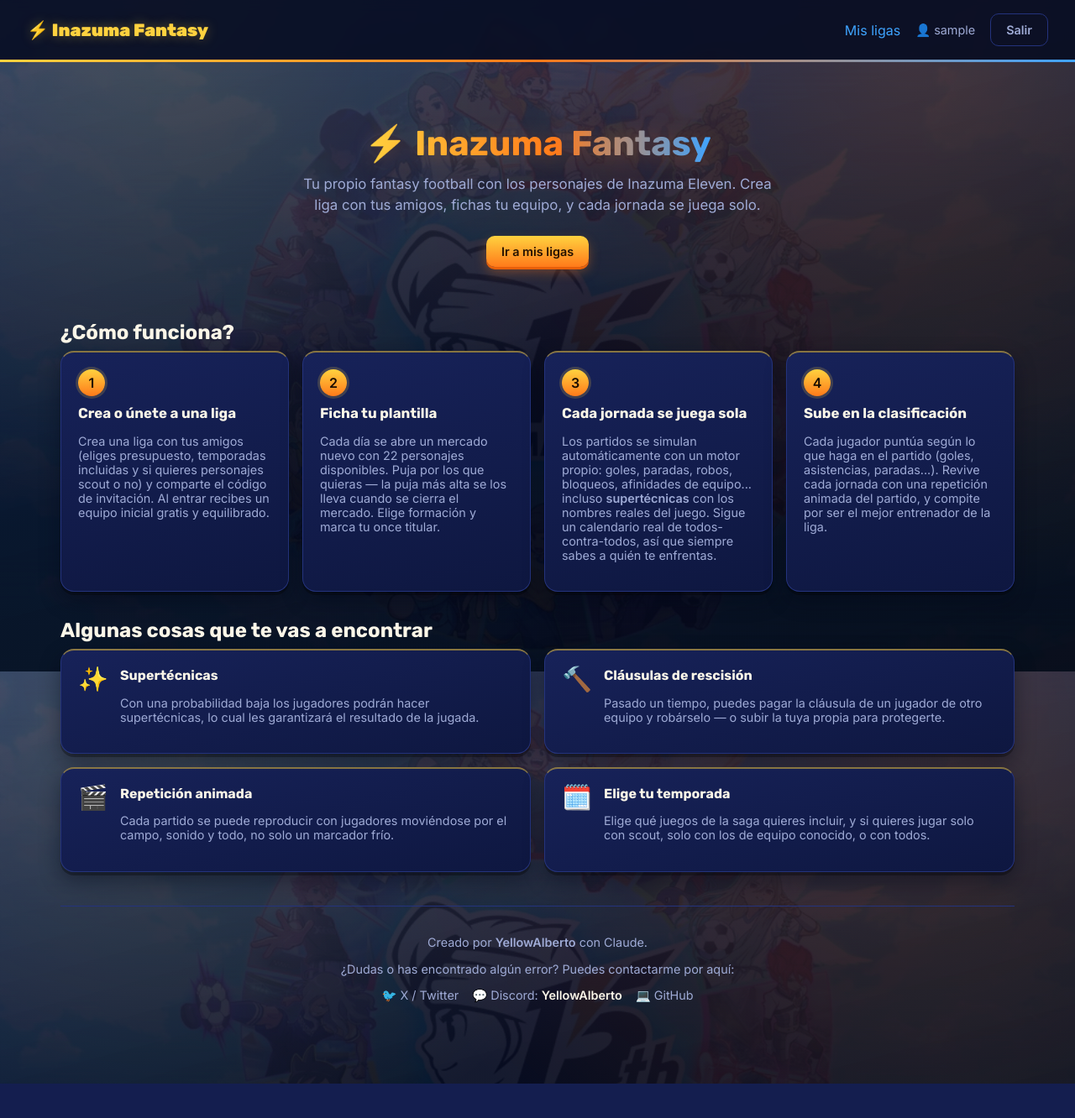
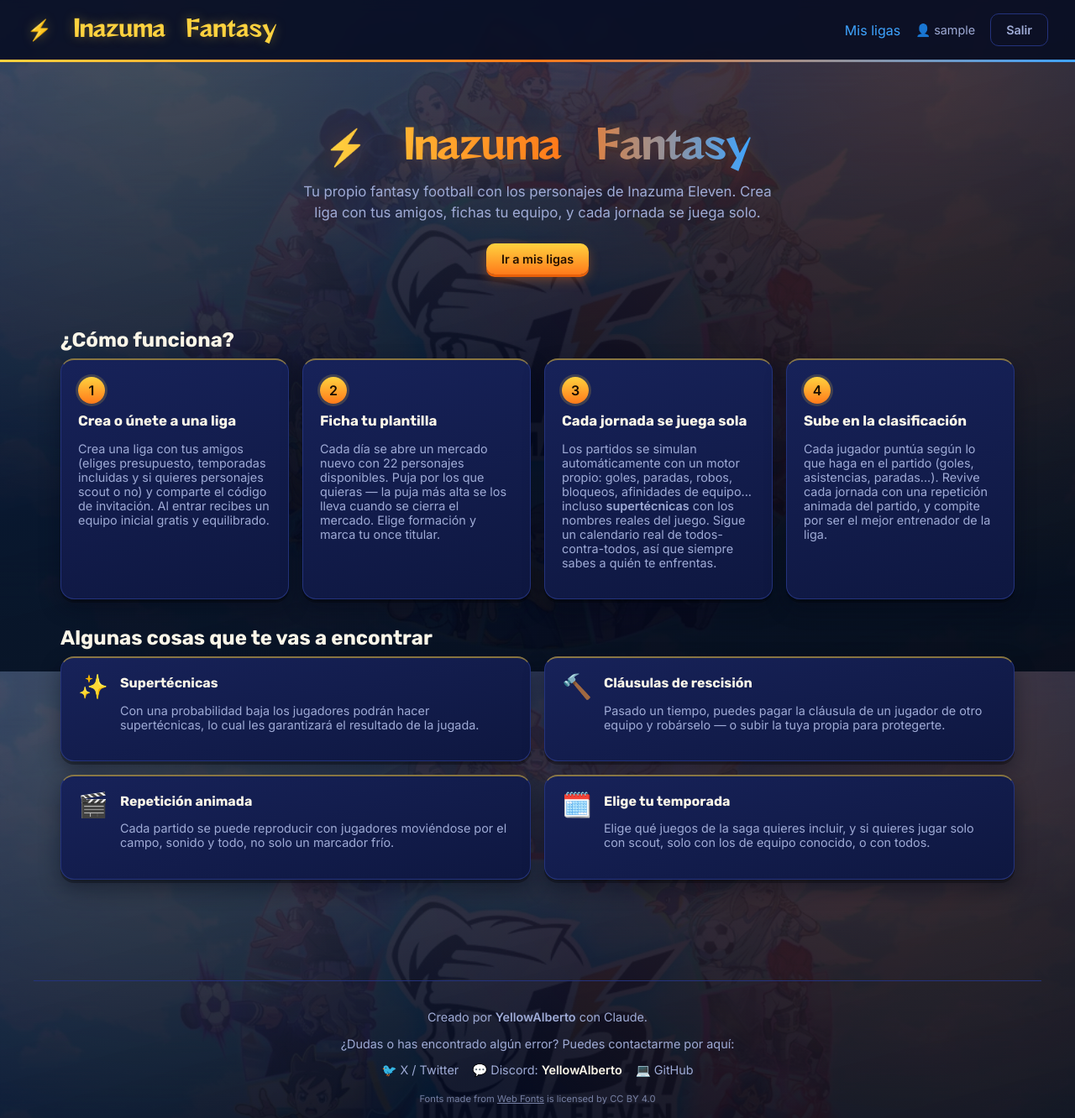
Before and after one commit to YellowAlberto/Inazuma-Fantasy, a Flask app: page / in a window 1280 px wide. Shown: the whole page at 84% size. Before the commit the page ends 1291 px from the top, so only its background shows below. Run offline with Flask 3, Linux system fonts and the light colour scheme; the visitor is signed in with stand-in values (Sample User, id 1); data comes from the database, SQL or seed files in the repository; parts of the project's set-up code (start-up, migrations or seed data) failed here and were passed over.

Commit message:
Cambios mercado

```diff
--- a/app.py
+++ b/app.py
@@ -29,6 +29,7 @@ from scoring import (
     count_missing_slots,
     formation_requirements,
     generate_balanced_roster,
+    generate_league_pool,
     generate_weekly_market,
     missing_positions_message,
     season_group_label,
@@ -408,13 +409,40 @@ def compute_match_pitch_positions(lineup_data, side):
     return positions
 
 
+def ensure_league_pool(db, league):
+    """Every league has a fixed pool of players (generated once, at creation
+    time) that its weekly market rotates through. Generates it now if it
+    doesn't exist yet (brand new league, or an older league upgraded by a
+    migration that somehow missed it) and returns the pool's player ids."""
+    pool_ids = [
+        r["player_id"]
+        for r in db.execute("SELECT player_id FROM league_player_pool WHERE league_id = ?", (league["id"],)).fetchall()
+    ]
+    if pool_ids:
+        return pool_ids
+
+    seasons = league_seasons_list(league)
+    pool_ids = generate_league_pool(db, seasons=seasons, scout_filter=league["scout_filter"])
+    for pid in pool_ids:
+        db.execute(
+            "INSERT OR IGNORE INTO league_player_pool (league_id, player_id) VALUES (?, ?)",
+            (league["id"], pid),
+        )
+    return pool_ids
+
+
 def refresh_league_market(db, league):
     """Clears and regenerates a league's weekly market, excluding anyone
-    already owned by a member, and seeds/keeps market values."""
+    already owned by a member, and seeds/keeps market values. Only ever
+    draws from the league's own fixed player pool (see ensure_league_pool),
+    so the market is a closed, rotating set rather than infinite variety."""
     db.execute("DELETE FROM league_market WHERE league_id = ?", (league["id"],))
     exclude = owned_player_ids(db, league["id"])
     seasons = league_seasons_list(league)
-    new_ids = generate_weekly_market(db, seasons=seasons, exclude_ids=exclude, scout_filter=league["scout_filter"])
+    pool_ids = ensure_league_pool(db, league)
+    new_ids = generate_weekly_market(
+        db, seasons=seasons, exclude_ids=exclude, scout_filter=league["scout_filter"], pool_ids=pool_ids
+    )
     for pid in new_ids:
         db.execute(
             "INSERT OR IGNORE INTO league_market (league_id, player_id) VALUES (?, ?)",
@@ -430,6 +458,10 @@ def refresh_league_market(db, league):
                 "INSERT INTO league_player_value (league_id, player_id, value) VALUES (?, ?, ?)",
                 (league["id"], pid, base_price),
             )
+    # Give the freshly-listed market a simulated performance right away, so
+    # players show plausible "puntos hechos" from the moment they appear
+    # instead of sitting at 0 until the league's first real jornada.
+    simulate_points_for_market_pool(db, league["id"])
 
 
 def latest_gameweek_id(db, league_id):
@@ -445,7 +477,15 @@ def latest_gameweek_id(db, league_id):
 def simulate_points_for_market_pool(db, league_id):
     """Gives every player currently sitting unclaimed in the market a
     simulated performance, so their value/"puntos hechos" keeps moving even
-    if nobody in the league owns them yet."""
+    if nobody in the league owns them yet -- and so they show a plausible
+    points total (as if they'd played some gameweek) from the moment they
+    first appear, not just after the league's first real jornada.
+
+    That running total lives in market_simulated_points, independent of the
+    real gameweeks table, since a market rotation isn't a real match day and
+    a brand new league doesn't have any gameweeks yet. When a real gameweek
+    *does* exist, the same points are also filed under it (as before) so
+    older per-gameweek views keep working."""
     gw_id = latest_gameweek_id(db, league_id)
     pool_players = rows_to_list(
         db.execute(
@@ -455,6 +495,13 @@ def simulate_points_for_market_pool(db, league_id):
     )
     for p in pool_players:
         pts = simulate_market_player_points(p)
+        db.execute(
+            """
+            INSERT INTO market_simulated_points (league_id, player_id, points) VALUES (?, ?, ?)
+            ON CONFLICT(league_id, player_id) DO UPDATE SET points = points + excluded.points
+            """,
+            (league_id, p["id"], pts),
+        )
         if gw_id is not None:
             db.execute(
                 "INSERT INTO gameweek_scores (gameweek_id, league_id, user_id, player_id, points, events) "
@@ -522,8 +569,7 @@ def rotate_market_for_league(db, league_id):
     db.execute("DELETE FROM league_market WHERE league_id = ?", (league_id,))
 
     league = row_to_dict(db.execute("SELECT * FROM leagues WHERE id = ?", (league_id,)).fetchone())
-    refresh_league_market(db, league)
-    simulate_points_for_market_pool(db, league_id)
+    refresh_league_market(db, league)  # this also simulates points for the fresh listing
     db.commit()
 
 
@@ -1416,14 +1462,14 @@ def market(league_id):
             f"""
             SELECT p.*, lm.released_by_user_id, lpv.value as market_value,
                    seller.team_name as seller_team_name,
-                   COALESCE((SELECT SUM(gs.points) FROM gameweek_scores gs
-                             WHERE gs.league_id = lm.league_id AND gs.player_id = p.id), 0) as total_points,
+                   COALESCE(msp.points, 0) as total_points,
                    EXISTS(SELECT 1 FROM bids cb WHERE cb.league_id = lm.league_id AND cb.player_id = p.id
                           AND cb.user_id = ?) as has_cpu_offer
             FROM league_market lm
             JOIN players p ON p.id = lm.player_id
             LEFT JOIN league_player_value lpv ON lpv.league_id = lm.league_id AND lpv.player_id = lm.player_id
             LEFT JOIN league_members seller ON seller.league_id = lm.league_id AND seller.user_id = lm.released_by_user_id
+            LEFT JOIN market_simulated_points msp ON msp.league_id = lm.league_id AND msp.player_id = lm.player_id
             WHERE {where_sql}
             ORDER BY {order_by}
             """,
--- a/static/style.css
+++ b/static/style.css
@@ -1,3 +1,11 @@
+@font-face {
+  font-family: 'Reggae';
+  src: url('fonts/reggae-by-aslam.ttf') format('truetype');
+  font-weight: normal;
+  font-style: normal;
+  font-display: swap;
+}
+
 :root {
   /* Blue base tones (replaces the old plain navy) */
   --navy-900: #060c22;
@@ -16,6 +24,7 @@
   --text-light: #fbf6e8;
   --text-muted: #9fabd6;
   --font-head: 'Rubik', sans-serif;
+  --font-title: 'Reggae', 'Rubik', sans-serif;
   --font-body: 'Inter', sans-serif;
 }
 
@@ -41,6 +50,15 @@ h1, h2, h3 {
   font-family: var(--font-head);
   margin: 0 0 8px;
 }
+/* The Reggae display font has no á/é/í/ó/ú/ñ/¿/¡ glyphs, so it's only safe on the
+   static "Inazuma Fantasy" brand title (no accents) — not on h1/h2 in general,
+   since most of those are Spanish text or user-entered names and would render
+   with broken/mixed glyphs. */
+.brand-title {
+  font-family: var(--font-title);
+  letter-spacing: 0.02em;
+  font-weight: 400;
+}
 
 a { color: var(--blue-accent); text-decoration: none; }
 a:hover { text-decoration: underline; }
@@ -62,14 +80,43 @@ a:hover { text-decoration: underline; }
   backdrop-filter: blur(6px);
 }
 .navbar-brand {
-  font-family: var(--font-head);
-  font-weight: 900;
-  font-size: 1.3rem;
+  font-family: var(--font-title);
+  font-weight: 400;
+  font-size: 1.5rem;
+  letter-spacing: 0.03em;
   color: var(--yellow) !important;
   text-decoration: none !important;
   text-shadow: 0 0 14px rgba(255, 210, 63, 0.35);
 }
 .navbar-links { display: flex; align-items: center; gap: 18px; }
+.navbar-toggle {
+  display: none;
+  background: transparent;
+  border: 1px solid var(--navy-600);
+  color: var(--text-light);
+  font-size: 1.2rem;
+  line-height: 1;
+  padding: 6px 11px;
+  border-radius: 8px;
+  cursor: pointer;
+}
+.navbar-toggle:hover { border-color: var(--orange); color: var(--orange); }
+@media (max-width: 700px) {
+  .navbar { flex-wrap: wrap; }
+  .navbar-toggle { display: inline-flex; align-items: center; justify-content: center; }
+  .navbar-links {
+    display: none;
+    width: 100%;
+    flex-direction: column;
+    align-items: flex-start;
+    gap: 12px;
+    margin-top: 14px;
+    padding-top: 14px;
+    border-top: 1px solid var(--navy-600);
+  }
+  .navbar-links.navbar-links-open { display: flex; }
+  .navbar-links .btn { width: 100%; text-align: center; }
+}
 .navbar-user { color: var(--text-muted); font-size: 0.9rem; display: inline-flex; align-items: center; gap: 6px; text-decoration: none; }
 .navbar-user:hover { color: var(--text-light); }
 .navbar-avatar { width: 22px; height: 22px; border-radius: 50%; object-fit: cover; border: 1px solid var(--orange); }
@@ -153,6 +200,7 @@ a:hover { text-decoration: underline; }
 
 /* Cards & layout ("cajitas") */
 .card {
+  position: relative;
   background: linear-gradient(165deg, var(--navy-700) 0%, var(--navy-800) 100%);
   border: 1px solid var(--navy-600);
   border-top: 2px solid rgba(255, 210, 63, 0.5);
@@ -167,6 +215,35 @@ a:hover { text-decoration: underline; }
 a.card:hover, .league-card:hover {
   transform: translateY(-2px);
   box-shadow: 0 6px 0 rgba(0, 0, 0, 0.3), 0 14px 28px rgba(4, 8, 24, 0.5);
+}
+
+/* Inazuma bolt flourish on hover, top-left and bottom-right corners */
+.card::before, .card::after,
+.modal-box::before, .modal-box::after {
+  content: "⚡";
+  position: absolute;
+  font-size: 1.6rem;
+  line-height: 1;
+  color: var(--yellow);
+  filter: drop-shadow(0 0 6px rgba(255, 210, 63, 0.9)) drop-shadow(0 0 12px rgba(255, 122, 26, 0.6));
+  opacity: 0;
+  transform: scale(0.4) rotate(-18deg);
+  transition: opacity 0.2s ease, transform 0.25s cubic-bezier(0.34, 1.56, 0.64, 1);
+  pointer-events: none;
+  z-index: 5;
+}
+.card::before, .modal-box::before { top: -12px; left: -12px; }
+.card::after, .modal-box::after {
+  bottom: -12px; right: -12px;
+  transform: scale(0.4) rotate(162deg);
+}
+.card:hover::before {
+  opacity: 1;
+  transform: scale(1) rotate(-18deg);
+}
+.card:hover::after {
+  opacity: 1;
+  transform: scale(1) rotate(162deg);
 }
 .page-header {
   display: flex;
@@ -762,11 +839,17 @@ a.card:hover, .league-card:hover {
 .home-feature { display: flex; gap: 14px; align-items: flex-start; }
 .home-feature-icon { font-size: 1.8rem; line-height: 1; }
 .home-feature h3 { margin: 0 0 6px; font-size: 1rem; }
-.home-footer {
+.home-footer,
+.site-footer {
   text-align: center;
   margin: 40px 0 16px;
   padding-top: 20px;
   border-top: 1px solid var(--navy-600);
+}
+.site-footer {
+  max-width: 1200px;
+  margin: 40px auto 16px;
+  padding: 20px 32px 0;
 }
 .home-social-links {
   display: flex;
@@ -785,6 +868,14 @@ a.card:hover, .league-card:hover {
 }
 .home-social-links a:hover { color: var(--orange); }
 .home-social-links strong { color: var(--text-light); }
+.font-credit {
+  margin-top: 18px;
+  font-size: 0.7rem;
+  color: var(--text-muted);
+  opacity: 0.7;
+}
+.font-credit a { color: var(--text-muted); text-decoration: underline; }
+.font-credit a:hover { color: var(--orange); }
 
 /* New-squad popup */
 .modal-overlay {
--- a/templates/base.html
+++ b/templates/base.html
@@ -4,6 +4,7 @@
   <meta charset="UTF-8">
   <meta name="viewport" content="width=device-width, initial-scale=1.0">
   <title>{% block title %}Inazuma Fantasy{% endblock %}</title>
+  <link rel="icon" type="image/svg+xml" href="{{ url_for('static', filename='favicon.svg') }}">
   <link rel="preconnect" href="https://fonts.googleapis.com">
   <link href="https://fonts.googleapis.com/css2?family=Rubik:wght@500;700;900&family=Inter:wght@400;500;600&display=swap" rel="stylesheet">
   <link rel="stylesheet" href="{{ url_for('static', filename='style.css') }}">
@@ -12,7 +13,8 @@
   <header class="navbar">
     <a href="{{ url_for('index') }}" class="navbar-brand">⚡ Inazuma Fantasy</a>
     {% if current_user.id %}
-    <nav class="navbar-links">
+    <button type="button" class="navbar-toggle" id="navbarToggle" aria-label="Abrir menú" aria-expanded="false" aria-controls="navbarLinks">☰</button>
+    <nav class="navbar-links" id="navbarLinks">
       <a href="{{ url_for('leagues') }}">Mis ligas</a>
       {% if current_user.is_admin %}<a href="{{ url_for('admin_leagues') }}">🛠️ Admin</a>{% endif %}
       <a href="{{ url_for('profile') }}" class="navbar-user">
@@ -39,5 +41,28 @@
 
     {% block content %}{% endblock %}
   </main>
+
+  <footer class="site-footer">
+    <p class="muted">Creado por <strong>YellowAlberto</strong> con Claude.</p>
+    <p class="muted">¿Dudas o has encontrado algún error? Puedes contactarme por aquí:</p>
+    <div class="home-social-links">
+      <a href="https://x.com/YellowAlberto" target="_blank" rel="noopener">🐦 X / Twitter</a>
+      <span class="home-social-item">💬 Discord: <strong>YellowAlberto</strong></span>
+      <a href="https://github.com/YellowAlberto/Inazuma-Fantasy" target="_blank" rel="noopener">💻 GitHub</a>
+    </div>
+    <p class="font-credit">Fonts made from <a href="https://www.onlinewebfonts.com" target="_blank" rel="noopener">Web Fonts</a> is licensed by CC BY 4.0</p>
+  </footer>
+
+  <script>
+    (function () {
+      var toggle = document.getElementById('navbarToggle');
+      var links = document.getElementById('navbarLinks');
+      if (!toggle || !links) return;
+      toggle.addEventListener('click', function () {
+        var open = links.classList.toggle('navbar-links-open');
+        toggle.setAttribute('aria-expanded', open ? 'true' : 'false');
+      });
+    })();
+  </script>
 </body>
 </html>
--- a/templates/home.html
+++ b/templates/home.html
@@ -3,7 +3,7 @@
 {% block content %}
 
 <div class="home-hero">
-  <h1>⚡ Inazuma Fantasy</h1>
+  <h1 class="brand-title">⚡ Inazuma Fantasy</h1>
   <p class="home-hero-tagline">Tu propio fantasy football con los personajes de Inazuma Eleven. Crea liga con tus amigos, fichas tu equipo, y cada jornada se juega solo.</p>
   <div class="home-hero-actions">
     {% if current_user.id %}
@@ -71,14 +71,4 @@
   </div>
 </div>
 
-<div class="home-footer">
-  <p class="muted">Creado por <strong>YellowAlberto</strong> con Claude.</p>
-  <p class="muted">¿Dudas o has encontrado algún error? Puedes contactarme por aquí:</p>
-  <div class="home-social-links">
-    <a href="https://x.com/YellowAlberto" target="_blank" rel="noopener">🐦 X / Twitter</a>
-    <span class="home-social-item">💬 Discord: <strong>YellowAlberto</strong></span>
-    <a href="https://github.com/YellowAlberto/Inazuma-Fantasy" target="_blank" rel="noopener">💻 GitHub</a>
-  </div>
-</div>
-
 {% endblock %}
--- a/templates/league_detail.html
+++ b/templates/league_detail.html
@@ -17,7 +17,6 @@
   <a href="{{ url_for('market', league_id=league.id) }}" class="btn btn-primary">🛒 Mercado de fichajes</a>
   <a href="{{ url_for('team', league_id=league.id) }}" class="btn btn-secondary">📋 Mi equipo ({{ squad_count }} en plantilla)</a>
   <a href="{{ url_for('standings', league_id=league.id) }}" class="btn btn-secondary">🏆 Clasificación</a>
-  <a href="{{ url_for('leaderboards', league_id=league.id) }}" class="btn btn-secondary">📊 Clasificaciones individuales</a>
   <a href="{{ url_for('gameweeks', league_id=league.id) }}" class="btn btn-secondary">📅 Jornadas</a>
 </div>
 
--- a/templates/login.html
+++ b/templates/login.html
@@ -3,7 +3,7 @@
 {% block content %}
 <div class="auth-page">
   <form class="card auth-card" method="post">
-    <h1>⚡ Inazuma Fantasy</h1>
+    <h1 class="brand-title">⚡ Inazuma Fantasy</h1>
     <p class="auth-subtitle">Ficha a tus personajes favoritos y compite contra tus amigos.</p>
     <label>Usuario</label>
     <input name="username" placeholder="Mark Evans" required autofocus>
--- a/templates/market.html
+++ b/templates/market.html
@@ -73,7 +73,7 @@
       <input type="hidden" name="posicion" value="{{ posicion }}">
       <input type="hidden" name="arquetipo" value="{{ arquetipo }}">
       <input type="hidden" name="sort" value="{{ sort }}">
-      <input type="number" step="0.1" min="{{ p.min_bid|euromillions }}" name="amount" placeholder="Mín. {{ p.min_bid|euromillions }}M €" value="{{ p.my_bid|euromillions if p.my_bid else '' }}" required>
+      <input type="number" step="0.1" min="{{ p.min_bid|euromillions }}" name="amount" placeholder="Mín. {{ p.min_bid|euromillions }}M €" value="{{ p.my_bid|euromillions if p.my_bid else p.min_bid|euromillions }}" required>
       <button class="btn btn-primary btn-block" type="submit">{{ 'Actualizar puja' if p.my_bid else 'Pujar' }}</button>
     </form>
     {% if p.my_bid %}
--- a/templates/register.html
+++ b/templates/register.html
@@ -3,7 +3,7 @@
 {% block content %}
 <div class="auth-page">
   <form class="card auth-card" method="post">
-    <h1>⚡ Inazuma Fantasy</h1>
+    <h1 class="brand-title">⚡ Inazuma Fantasy</h1>
     <p class="auth-subtitle">Crea tu cuenta de entrenador.</p>
     <label>Usuario</label>
     <input name="username" placeholder="Mín. 3 caracteres" required autofocus>
```
Also changed, not shown: db.py (+38 -1 lines), scoring.py (+98 -19 lines), static/favicon.svg (added), static/fonts/reggae-by-aslam.ttf (added).
